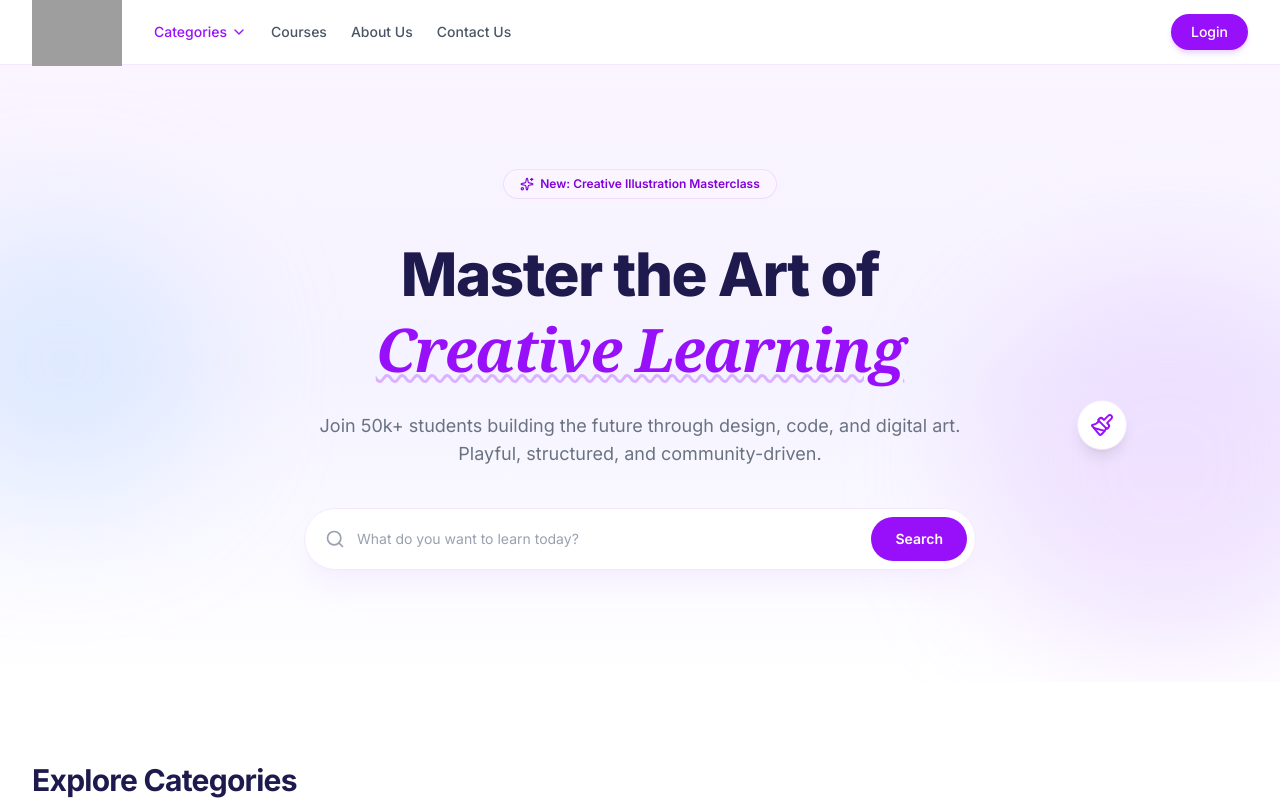
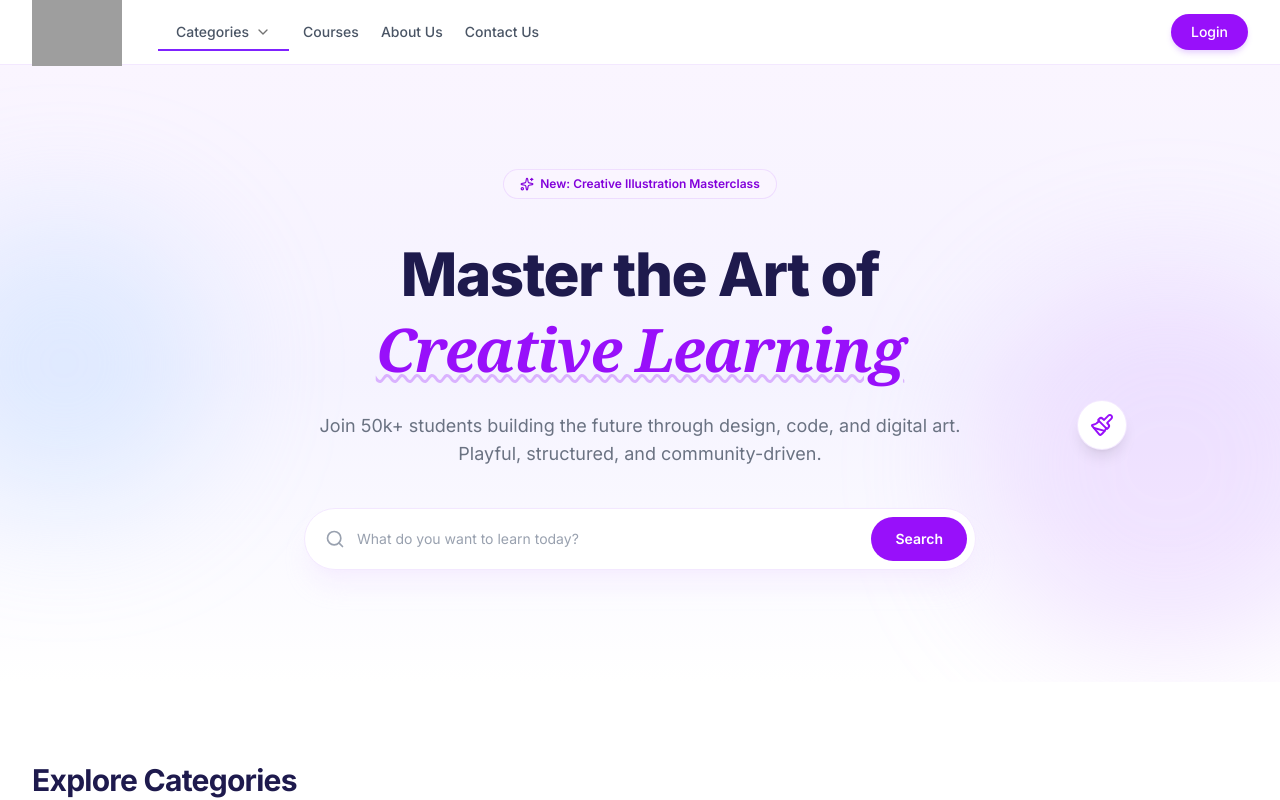
Before and after one commit to The-ASH-Corp/ashcorp-lms, a Next.js app in the folder frontend/: page / in a window 1280 px wide. Shown: the top 800 px of the page. Built offline with nearby package versions, Linux system fonts and the light colour scheme; no server answers; grey boxes are pictures that could not be loaded.

Commit message:
feat: implement native-select and tabs components and update Navbar navigation using them

```diff
--- a/frontend/components/landing/Navbar.tsx
+++ b/frontend/components/landing/Navbar.tsx
@@ -2,7 +2,6 @@
 
 import React from "react";
 import Link from "next/link";
-import { ChevronDown } from "lucide-react";
 import Image from "next/image";
 import { useAppDispatch, useAppSelector } from "@/lib/redux/hooks";
 import { logout } from "@/lib/redux/features/auth/authSlice";
@@ -14,6 +13,8 @@ import {
   DropdownMenuSeparator,
   DropdownMenuTrigger,
 } from "../ui/dropdown-menu";
+import { Tabs, TabsList, TabsTrigger } from "../ui/tabs";
+import { NativeSelect, NativeSelectOption } from "../ui/native-select";
 
 export default function Navbar() {
   const dispatch = useAppDispatch();
@@ -35,56 +36,32 @@ export default function Navbar() {
 
           {/* Navigation Links */}
           <nav className="hidden md:flex items-center gap-6">
-            <div className="relative group">
-              <button className="flex items-center gap-1 text-sm font-medium text-purple-600 transition-colors hover:text-purple-800">
-                Categories
-                <ChevronDown className="h-4 w-4" />
-              </button>
-              <div className="absolute top-full left-0 mt-1 hidden w-48 rounded-md bg-white p-2 shadow-lg ring-1 ring-black/5 group-hover:block">
-                <Link
-                  href="#"
-                  className="block rounded-md px-3 py-2 text-sm text-gray-700 hover:bg-purple-50 hover:text-purple-700"
-                >
-                  Digital Illustration
-                </Link>
-                <Link
-                  href="#"
-                  className="block rounded-md px-3 py-2 text-sm text-gray-700 hover:bg-purple-50 hover:text-purple-700"
-                >
-                  Creative UI
-                </Link>
-                <Link
-                  href="#"
-                  className="block rounded-md px-3 py-2 text-sm text-gray-700 hover:bg-purple-50 hover:text-purple-700"
-                >
-                  Motion Design
-                </Link>
-                <Link
-                  href="#"
-                  className="block rounded-md px-3 py-2 text-sm text-gray-700 hover:bg-purple-50 hover:text-purple-700"
-                >
-                  Creative Writing
-                </Link>
-              </div>
-            </div>
-            <Link
-              href="#"
-              className="text-sm font-medium text-gray-600 transition-colors hover:text-purple-700"
-            >
-              Courses
-            </Link>
-            <Link
-              href="#"
-              className="text-sm font-medium text-gray-600 transition-colors hover:text-purple-700"
-            >
-              About Us
-            </Link>
-            <Link
-              href="#"
-              className="text-sm font-medium text-gray-600 transition-colors hover:text-purple-700"
-            >
-              Contact Us
-            </Link>
+            <Tabs defaultValue="Categories">
+              <TabsList variant={"line"} className="">
+                <TabsTrigger value="Categories" >
+                  <NativeSelect className="w-[115px] border-0 border-none bg-transparent text-gray-600 data-[state=active]:text-violet-600">
+                    <NativeSelectOption value="Categories">
+                      Categories
+                    </NativeSelectOption>
+                    <NativeSelectOption value="Categories">
+                      Digital Illustration
+                    </NativeSelectOption>
+                    <NativeSelectOption value="Courses">
+                      Creative UI
+                    </NativeSelectOption>
+                    <NativeSelectOption value="About Us">
+                      Motion Design
+                    </NativeSelectOption>
+                    <NativeSelectOption value="Contact Us">
+                      Creative Writing
+                    </NativeSelectOption>
+                  </NativeSelect>
+                </TabsTrigger>
+                <TabsTrigger value="Courses" className="text-gray-600 data-[state=active]:text-violet-600">Courses</TabsTrigger>
+                <TabsTrigger value="About Us" className="text-gray-600 data-[state=active]:text-violet-600">About Us</TabsTrigger>
+                <TabsTrigger value="Contact Us" className="text-gray-600 data-[state=active]:text-violet-600">Contact Us</TabsTrigger>
+              </TabsList>
+            </Tabs>
           </nav>
         </div>
 
--- /dev/null
+++ b/frontend/components/ui/native-select.tsx
@@ -0,0 +1,61 @@
+import * as React from "react"
+
+import { cn } from "@/lib/utils"
+import { ChevronDownIcon } from "lucide-react"
+
+type NativeSelectProps = Omit<React.ComponentProps<"select">, "size"> & {
+  size?: "sm" | "default"
+}
+
+function NativeSelect({
+  className,
+  size = "default",
+  ...props
+}: NativeSelectProps) {
+  return (
+    <div
+      className={cn(
+        "group/native-select relative w-fit has-[select:disabled]:opacity-50",
+        className
+      )}
+      data-slot="native-select-wrapper"
+      data-size={size}
+    >
+      <select
+        data-slot="native-select"
+        data-size={size}
+        className="h-9 w-full min-w-0 appearance-none rounded-md border-none  bg-transparent py-1 pr-8 pl-2.5 text-sm  transition-[color,box-shadow] outline-none select-none  selection:text-primary-foreground placeholder:text-muted-foreground disabled:pointer-events-none disabled:cursor-not-allowed aria-invalid:border-destructive aria-invalid:ring-3 aria-invalid:ring-destructive/20 data-[size=sm]:h-8 dark:bg-input/30 dark:hover:bg-input/50 dark:aria-invalid:border-destructive/50 dark:aria-invalid:ring-destructive/40"
+        {...props}
+      />
+      <ChevronDownIcon className="pointer-events-none absolute top-1/2 right-2.5 size-4 -translate-y-1/2 text-muted-foreground select-none" aria-hidden="true" data-slot="native-select-icon" />
+    </div>
+  )
+}
+
+function NativeSelectOption({
+  className,
+  ...props
+}: React.ComponentProps<"option">) {
+  return (
+    <option
+      data-slot="native-select-option"
+      className={cn("bg-[Canvas] text-[CanvasText]", className)}
+      {...props}
+    />
+  )
+}
+
+function NativeSelectOptGroup({
+  className,
+  ...props
+}: React.ComponentProps<"optgroup">) {
+  return (
+    <optgroup
+      data-slot="native-select-optgroup"
+      className={cn("bg-[Canvas] text-[CanvasText]", className)}
+      {...props}
+    />
+  )
+}
+
+export { NativeSelect, NativeSelectOptGroup, NativeSelectOption }
--- /dev/null
+++ b/frontend/components/ui/tabs.tsx
@@ -0,0 +1,90 @@
+"use client";
+
+import * as React from "react";
+import { cva, type VariantProps } from "class-variance-authority";
+import { Tabs as TabsPrimitive } from "radix-ui";
+
+import { cn } from "@/lib/utils";
+
+function Tabs({
+  className,
+  orientation = "horizontal",
+  ...props
+}: React.ComponentProps<typeof TabsPrimitive.Root>) {
+  return (
+    <TabsPrimitive.Root
+      data-slot="tabs"
+      data-orientation={orientation}
+      className={cn(
+        "group/tabs flex gap-2 data-horizontal:flex-col",
+        className,
+      )}
+      {...props}
+    />
+  );
+}
+
+const tabsListVariants = cva(
+  "group/tabs-list inline-flex w-fit items-center justify-center rounded-lg p-[3px] text-muted-foreground group-data-horizontal/tabs:h-9 group-data-vertical/tabs:h-fit group-data-vertical/tabs:flex-col data-[variant=line]:rounded-none",
+  {
+    variants: {
+      variant: {
+        default: "bg-muted",
+        line: "gap-1 bg-transparent ",
+      },
+    },
+    defaultVariants: {
+      variant: "default",
+    },
+  },
+);
+
+function TabsList({
+  className,
+  variant = "default",
+  ...props
+}: React.ComponentProps<typeof TabsPrimitive.List> &
+  VariantProps<typeof tabsListVariants>) {
+  return (
+    <TabsPrimitive.List
+      data-slot="tabs-list"
+      data-variant={variant}
+      className={cn(tabsListVariants({ variant }), className)}
+      {...props}
+    />
+  );
+}
+
+function TabsTrigger({
+  className,
+  ...props
+}: React.ComponentProps<typeof TabsPrimitive.Trigger>) {
+  return (
+    <TabsPrimitive.Trigger
+      data-slot="tabs-trigger"
+      className={cn(
+        "relative inline-flex h-[calc(100%-1px)] flex-1 items-center justify-center gap-1.5 rounded-md border border-transparent px-2 py-1 text-sm font-medium whitespace-nowrap text-foreground/60 transition-all group-data-vertical/tabs:w-full group-data-vertical/tabs:justify-start hover:text-foreground focus-visible:border-ring focus-visible:ring-[3px] focus-visible:ring-ring/50 focus-visible:outline-1 focus-visible:outline-ring disabled:pointer-events-none disabled:opacity-50 has-data-[icon=inline-end]:pr-1.5 has-data-[icon=inline-start]:pl-1.5 dark:text-muted-foreground dark:hover:text-foreground group-data-[variant=default]/tabs-list:data-active:shadow-sm group-data-[variant=line]/tabs-list:data-active:shadow-none [&_svg]:pointer-events-none [&_svg]:shrink-0 [&_svg:not([class*='size-'])]:size-4",
+        "group-data-[variant=line]/tabs-list:bg-transparent group-data-[variant=line]/tabs-list:data-active:bg-transparent dark:group-data-[variant=line]/tabs-list:data-active:border-transparent dark:group-data-[variant=line]/tabs-list:data-active:bg-transparent",
+        "data-active:bg-background data-active:text-foreground dark:data-active:border-input dark:data-active:bg-input/30 dark:data-active:text-foreground",
+        "after:absolute after:bg-violet-600 after:opacity-0 after:transition-opacity group-data-horizontal/tabs:after:inset-x-0 group-data-horizontal/tabs:after:bottom-[-5px] group-data-horizontal/tabs:after:h-0.5 group-data-vertical/tabs:after:inset-y-0 group-data-vertical/tabs:after:-right-1 group-data-vertical/tabs:after:w-0.5 group-data-[variant=line]/tabs-list:data-active:after:opacity-100",
+        className,
+      )}
+      {...props}
+    />
+  );
+}
+
+function TabsContent({
+  className,
+  ...props
+}: React.ComponentProps<typeof TabsPrimitive.Content>) {
+  return (
+    <TabsPrimitive.Content
+      data-slot="tabs-content"
+      className={cn("flex-1 text-sm outline-none", className)}
+      {...props}
+    />
+  );
+}
+
+export { Tabs, TabsList, TabsTrigger, TabsContent, tabsListVariants };
```
